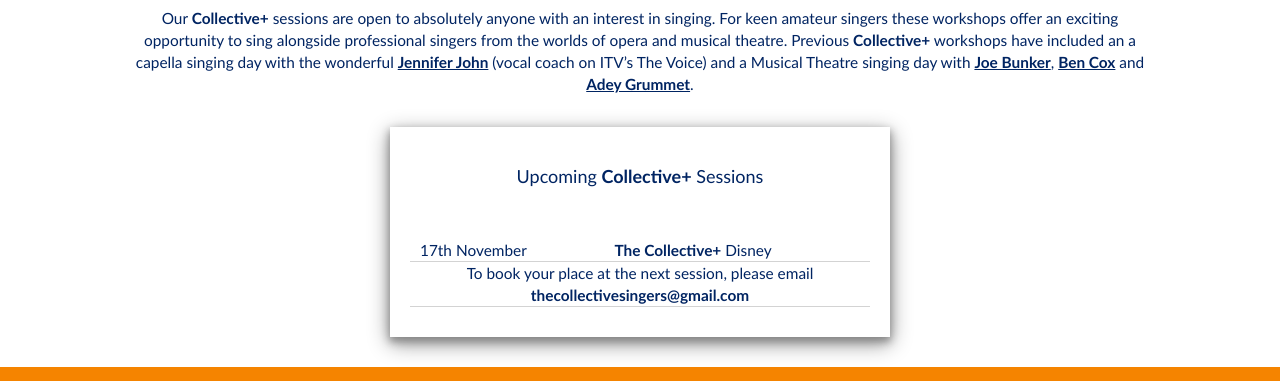
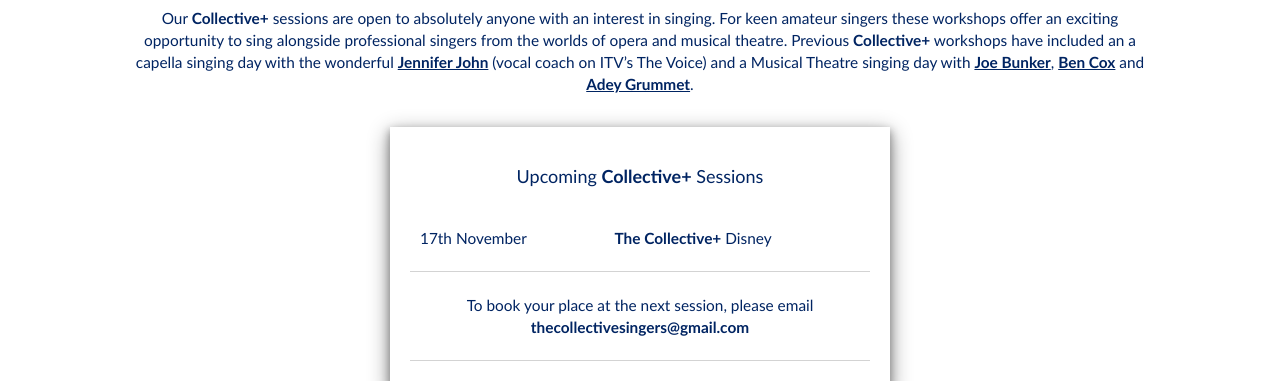
Before and after one commit to rachelholland92/TheCollectiveChoir, a plain HTML site: page involved.html in a window 1280 px wide. Shown: the part 534-915 px from the top of the page. Drawn offline with nearby package versions, Linux system fonts and the light colour scheme.

Commit message:
ninthEdit30Oct

```diff
--- a/involved.html
+++ b/involved.html
@@ -54,14 +54,14 @@
 		</div>
 		<div class="table">
 		<table>
-			<thead><h4>Upcoming <strong>Collective+</strong> Sessions</h4><br /></thead>
+			<thead><h4>Upcoming <strong>Collective+</strong> Sessions</h4></thead>
 			<tbody>
 				<tr>
-					<td>17th November</td>
-					<td><strong>The Collective+</strong> Disney</td>
+					<td style="padding-bottom: 22px; padding-top: 10px;">17th November</td>
+					<td style="padding-bottom: 22px; padding-top: 10px;"><strong>The Collective+</strong> Disney</td>
 				</tr>
 				<tr>
-					<td colspan="2" style="text-align: center;">To book your place at the next session, please email <a href="mailto:thecollectivesingers@gmail.com">thecollectivesingers@gmail.com</a></td>
+					<td colspan="2" style="text-align: center; padding-bottom: 22px; padding-top: 22px;">To book your place at the next session, please email <a href="mailto:thecollectivesingers@gmail.com">thecollectivesingers@gmail.com</a></td>
 				</tr>
 			</tbody>
 		</table>
```
